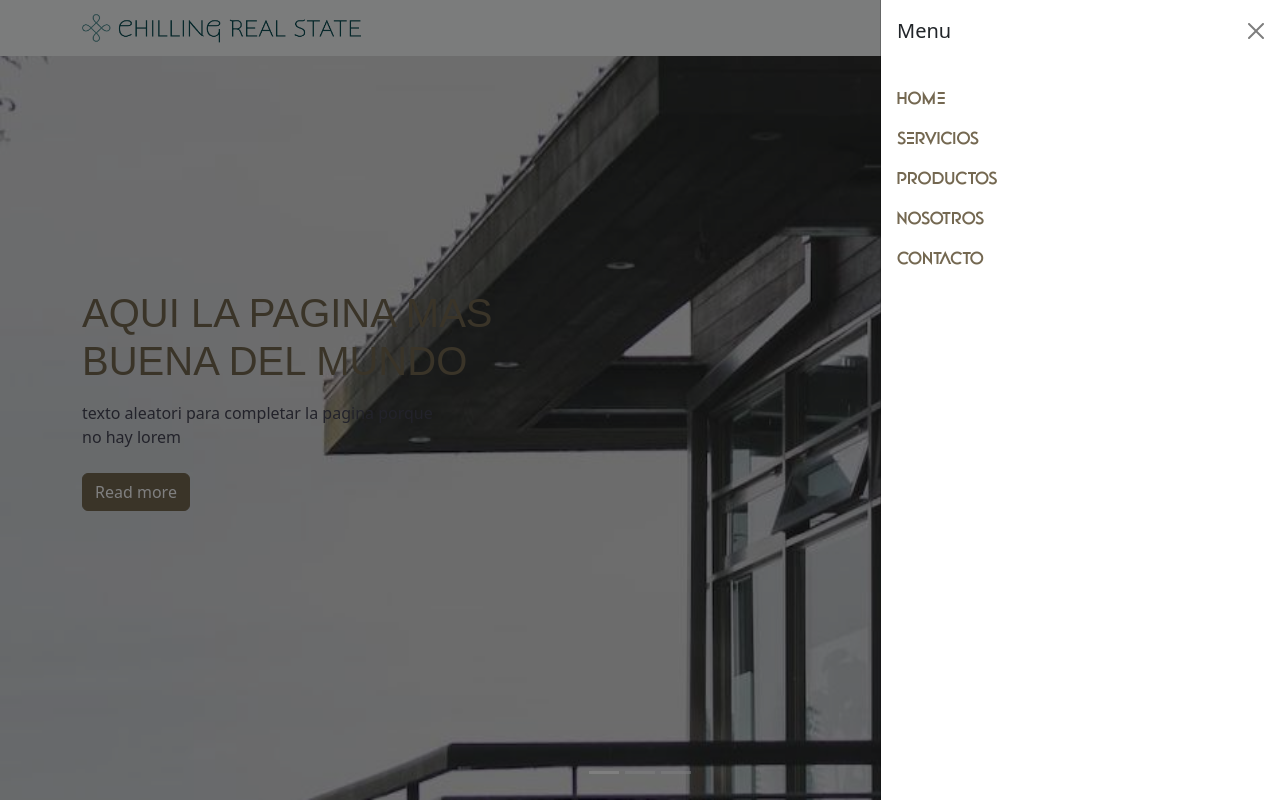
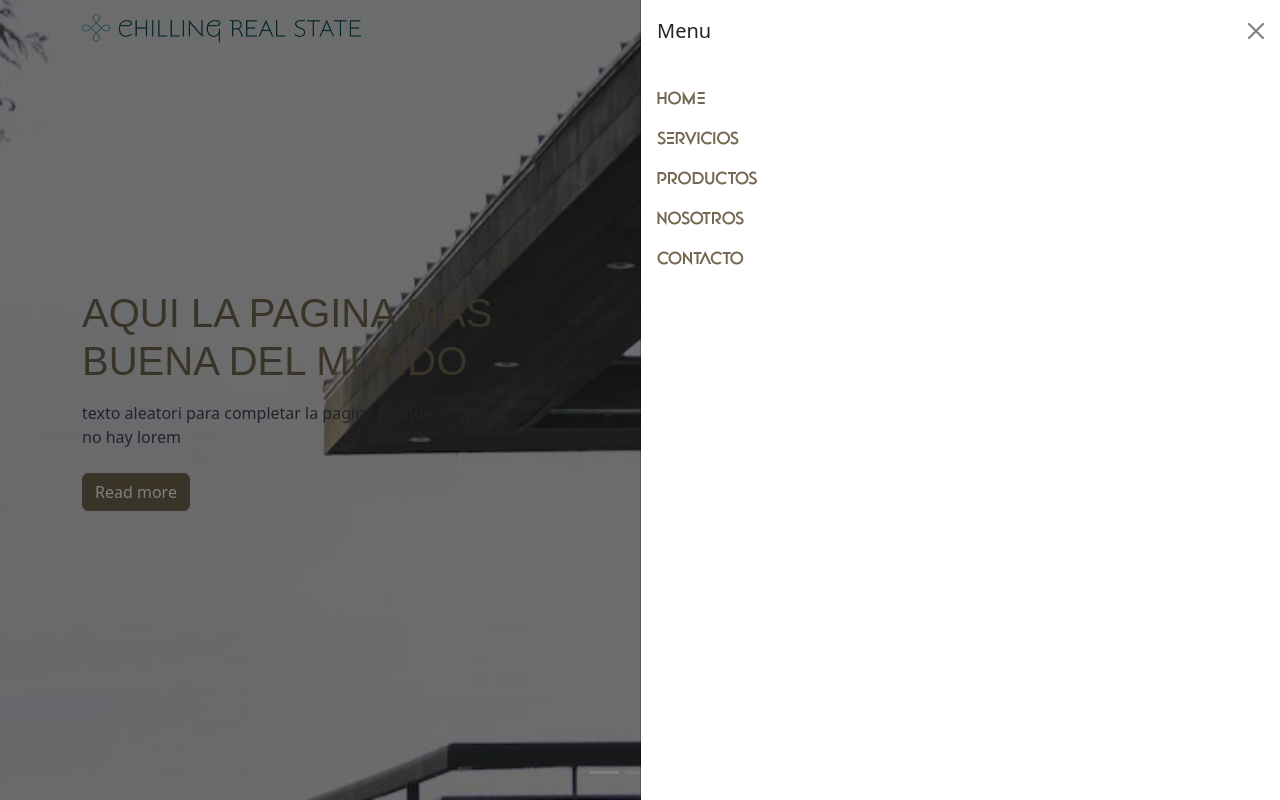
Before and after one commit to Q-ko/Api-pin-front, a React (Create React App) app: page / in a window 1280 px wide. Both pictures are taken after a click on the button 1170 px from the left and 28 px from the top of the page. Built offline with nearby package versions, Linux system fonts and the light colour scheme.

Commit message:
acomodo de navbar

```diff
--- a/src/components/sections/header/components/nav.js
+++ b/src/components/sections/header/components/nav.js
@@ -5,7 +5,7 @@ import logoSmall from "../../../media/logo_small.png";
 
 function Nav() {
   return (
-    <nav class="navbar bg-body-tertiary fixed-top">
+    <nav class="navbar nav bg-transparent">
       <div class="container w-100">
         <div className="w-50">
           <NavLink to="/" className="navbar-brand" aria-current="page">
@@ -27,7 +27,7 @@ function Nav() {
           <span class="navbar-toggler-icon"></span>
         </button>
         <div
-          class="offcanvas offcanvas-end"
+          class="offcanvas offcanvas-end w-50"
           tabindex="-1"
           id="offcanvasNavbar"
           aria-labelledby="offcanvasNavbarLabel"
```
